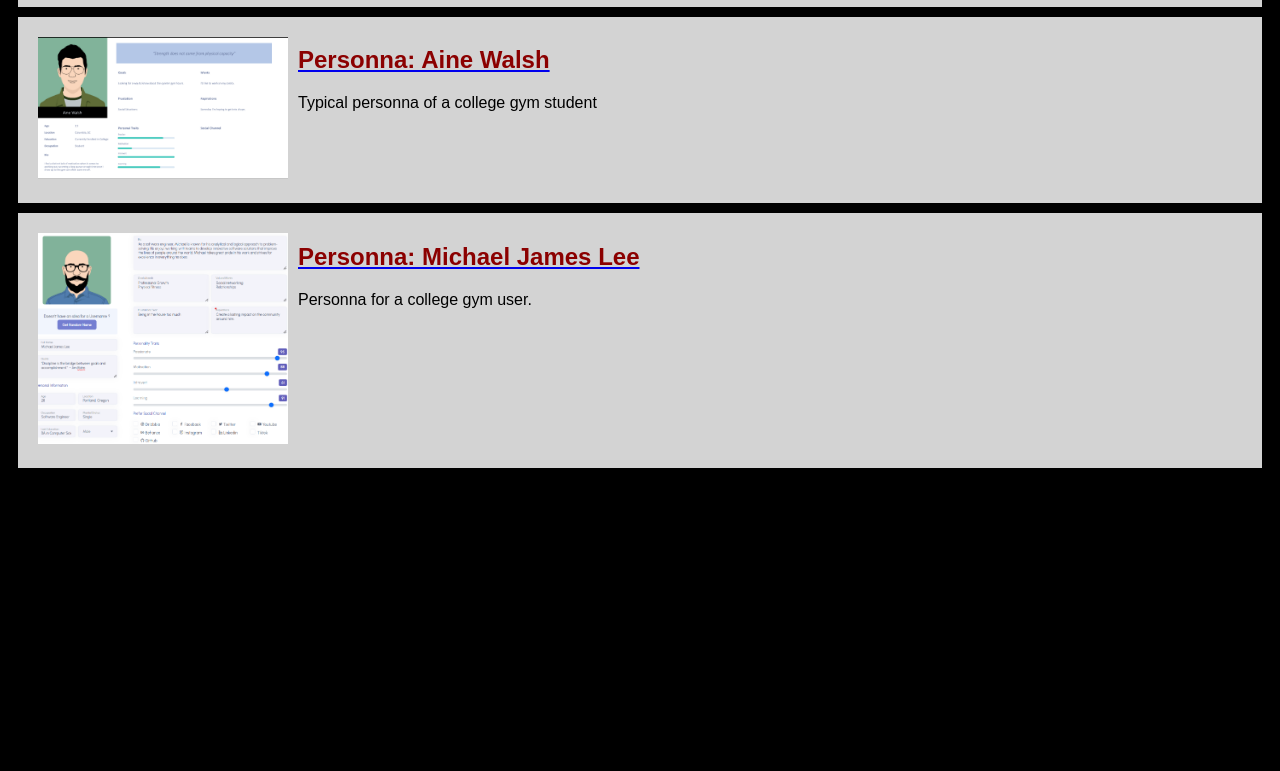
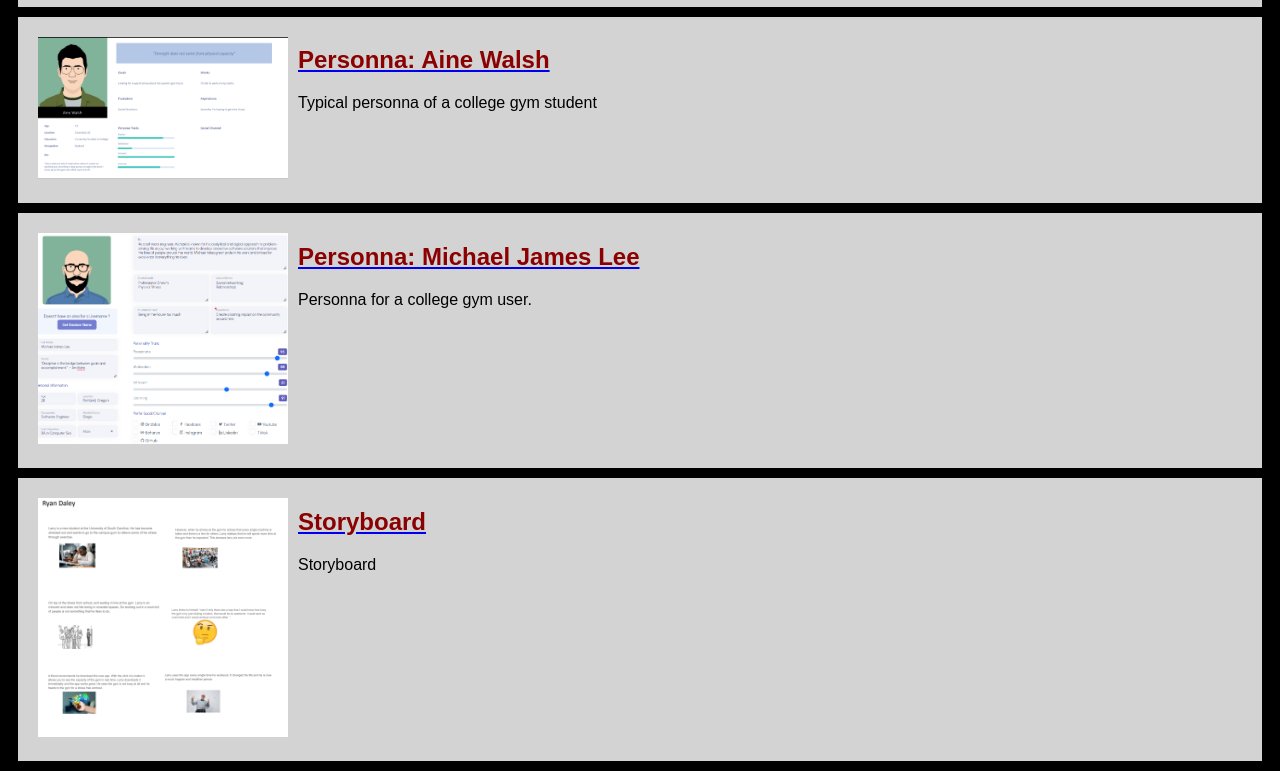
Before and after one commit to ryandaley200/ryandaley200.github.io, a plain HTML site: page CSCE 190/index.html in a window 1280 px wide. Shown: the part 1452-2223 px from the top of the page. Before the commit the page ends 1930 px from the top, so only its background shows below. Drawn offline with Linux system fonts and the light colour scheme.

Commit message:
Add files via upload

```diff
--- a/CSCE 190/index.html
+++ b/CSCE 190/index.html
@@ -76,5 +76,15 @@
                     </p>
                 </section>
 
+            <!-- Storyboard Assignment-->
+            <section class ="assignment">
+                <a href="files/storyboards.pdf"><img src="images/storyboard.png"></a>
+                <secton class="ass-details">
+                    <a href="files/storyboards.pdf"><h1>Storyboard</h1></a>
+                    <p>
+                        Storyboard
+                    </p>
+                </section>
+
         </body>
 </html>
```
Also changed, not shown: CSCE 190/images/storyboard.png (added), 2 other files.
